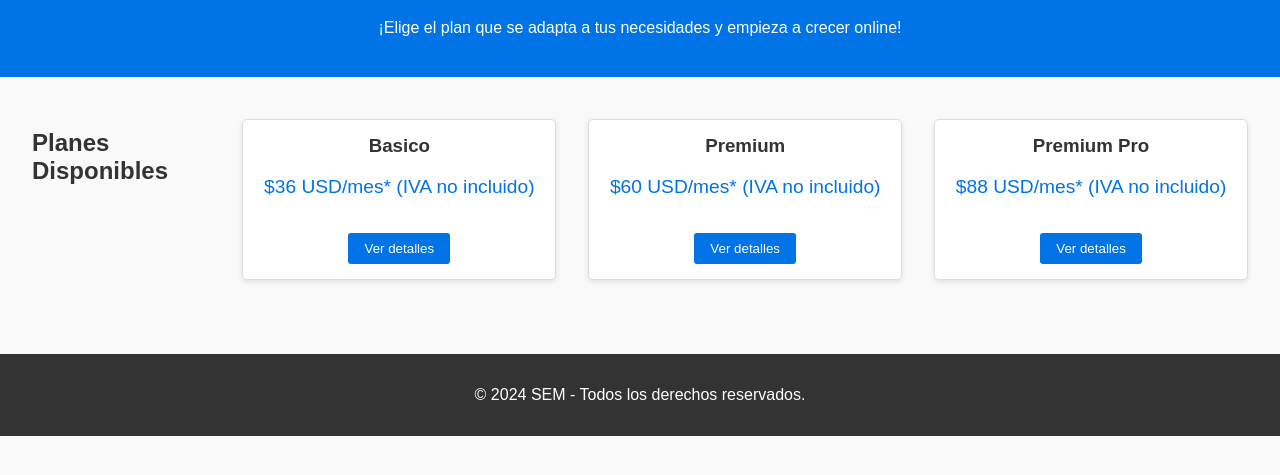
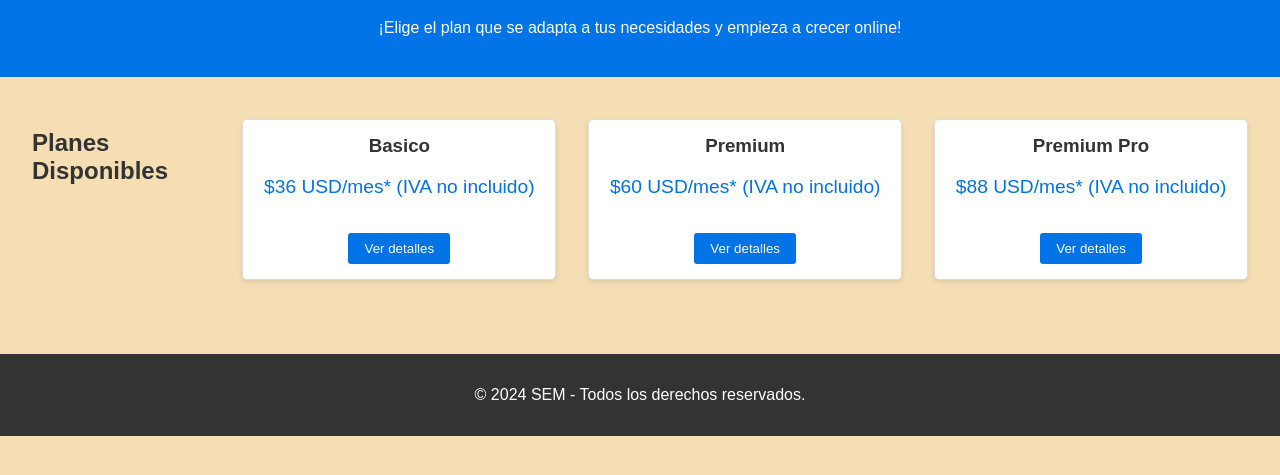
Before and after one commit to Saantulii/Hosting-SEM, a plain HTML site: page index.html in a window 1280 px wide. Shown: the part 85-560 px from the top of the page. Drawn offline with Linux system fonts and the light colour scheme.

Commit message:
Update styles.css

```diff
--- a/styles.css
+++ b/styles.css
@@ -3,7 +3,7 @@ body {
     font-family: Arial, sans-serif;
     margin: 0;
     padding: 0;
-    background-color: #f9f9f9;
+    background-color: wheat;
     color: #333;
 }
 
```
